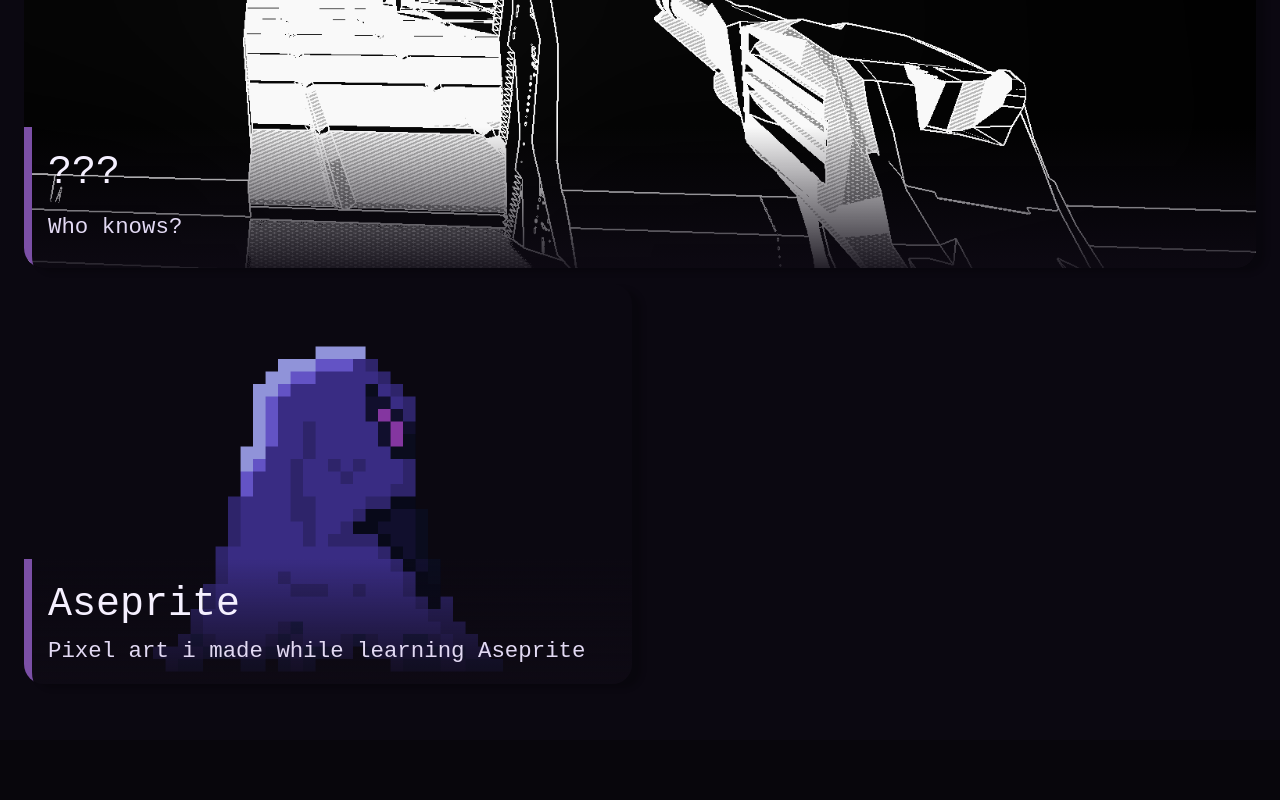
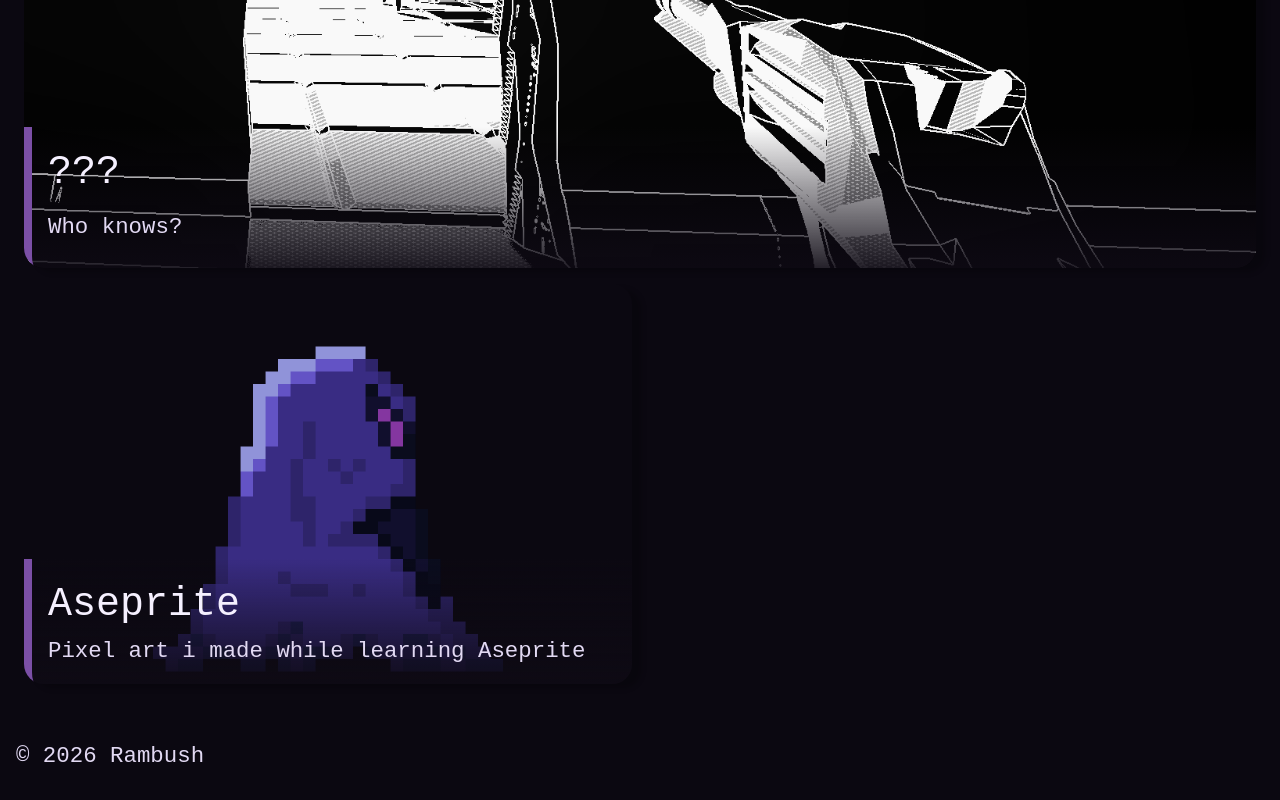
Before and after one commit to Rambushed/Portfolio-Site, a SvelteKit app: page / in a window 1280 px wide. Shown: the part 2243-3043 px from the top of the page. Before the commit the page ends 2983 px from the top, so only its background shows below. Built offline with nearby package versions, Linux system fonts and the light colour scheme; a web font is replaced by a local one.

Commit message:
added copyright footer to each page

```diff
--- a/src/app.html
+++ b/src/app.html
@@ -10,4 +10,6 @@
 	<body data-sveltekit-preload-data="hover">
 		<div style="display: contents">%sveltekit.body%</div>
 	</body>
+
+
 </html>
--- a/src/routes/+page.svelte
+++ b/src/routes/+page.svelte
@@ -75,4 +75,5 @@
             </a>
         </div>
     </div>
+<footer><p>© 2026 Rambush</p></footer>
 </main>
--- a/src/routes/BnG/+page.svelte
+++ b/src/routes/BnG/+page.svelte
@@ -20,4 +20,5 @@
     <p>I still actively maintain this project as new products are added and frequently make small tweaks to styling and structure as i learn more.</p>
 
     <a href="https://bellandgong.com" target="_blank" class = "btn">Visit Bell & Gong</a>
+    <footer><p>© 2026 Rambush</p></footer>
 </main>
--- a/src/routes/aseprite/+page.svelte
+++ b/src/routes/aseprite/+page.svelte
@@ -67,4 +67,5 @@
     </div>
 
     <a href="/" class = "btn">Back to portfolio</a>
+    <footer><p>© 2026 Rambush</p></footer>
 </main>
--- a/src/routes/noirat/+page.svelte
+++ b/src/routes/noirat/+page.svelte
@@ -70,4 +70,5 @@
 
     <p>I may also opt for object based shading instead of viewport based shading to create a more consistent visual effect with less artifacting.</p>
     <a href="/" class = "btn">Back to portfolio</a>
+    <footer><p>© 2026 Rambush</p></footer>
 </main>
--- a/src/routes/pihole/+page.svelte
+++ b/src/routes/pihole/+page.svelte
@@ -87,4 +87,5 @@
 
     <p>The setup for unbound was completely unhindered by Optus as the network is now largely controlled by the Pi, there is plenty of writeups on configuring unbound so i won't bother with that here.</p>
     <a href="/" class = "btn">Back to portfolio</a>
+    <footer><p>© 2026 Rambush</p></footer>
 </main>
```
